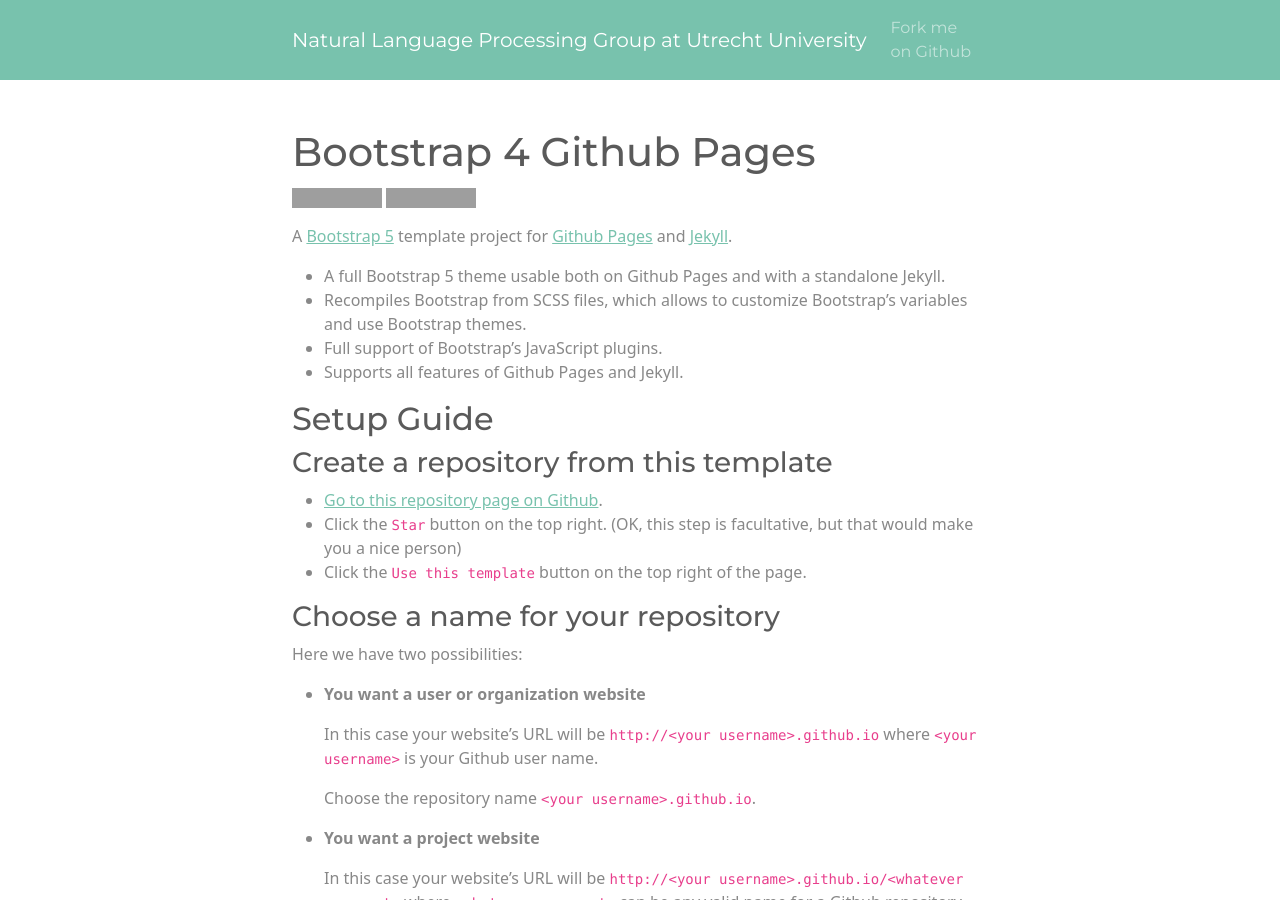
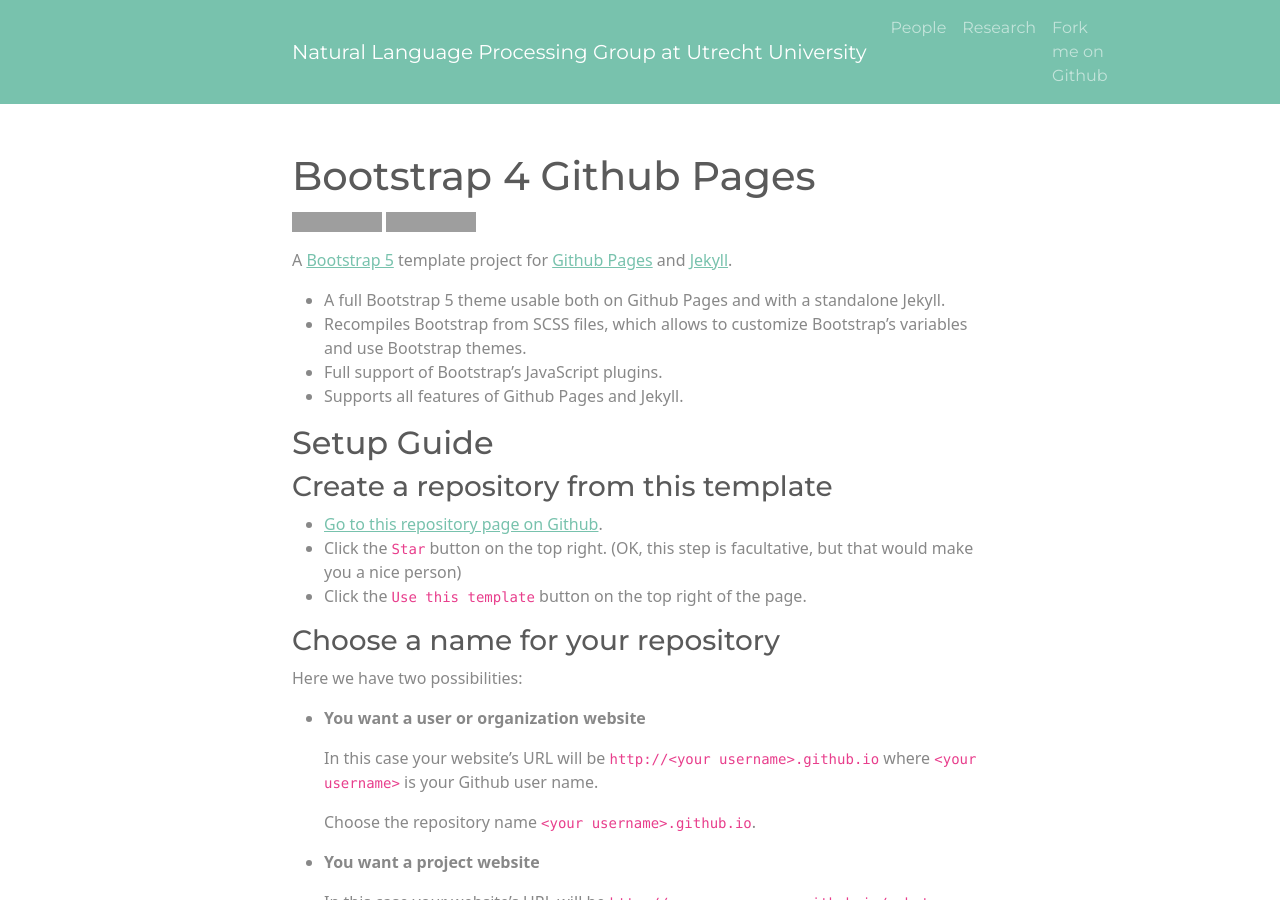
Before and after one commit to thaoanhdang/uu-nlp.github.io, a Jekyll site: the page built from index.md, in a window 1280 px wide and 900 px high. Built offline with Jekyll 4.4.1, drawn with Linux system fonts in a browser that asks for light colours; grey boxes are pictures that could not be loaded.

Commit message:
Update _config.yml

```diff
--- a/_config.yml
+++ b/_config.yml
@@ -31,6 +31,8 @@ plugins:
 
 # A list of the pages to display in the navigation bar
 header_pages:
+  - people.md
+  - research.md
 
 # Exclude from processing.
 # The following items will not be processed, by default. Create a custom list
```
